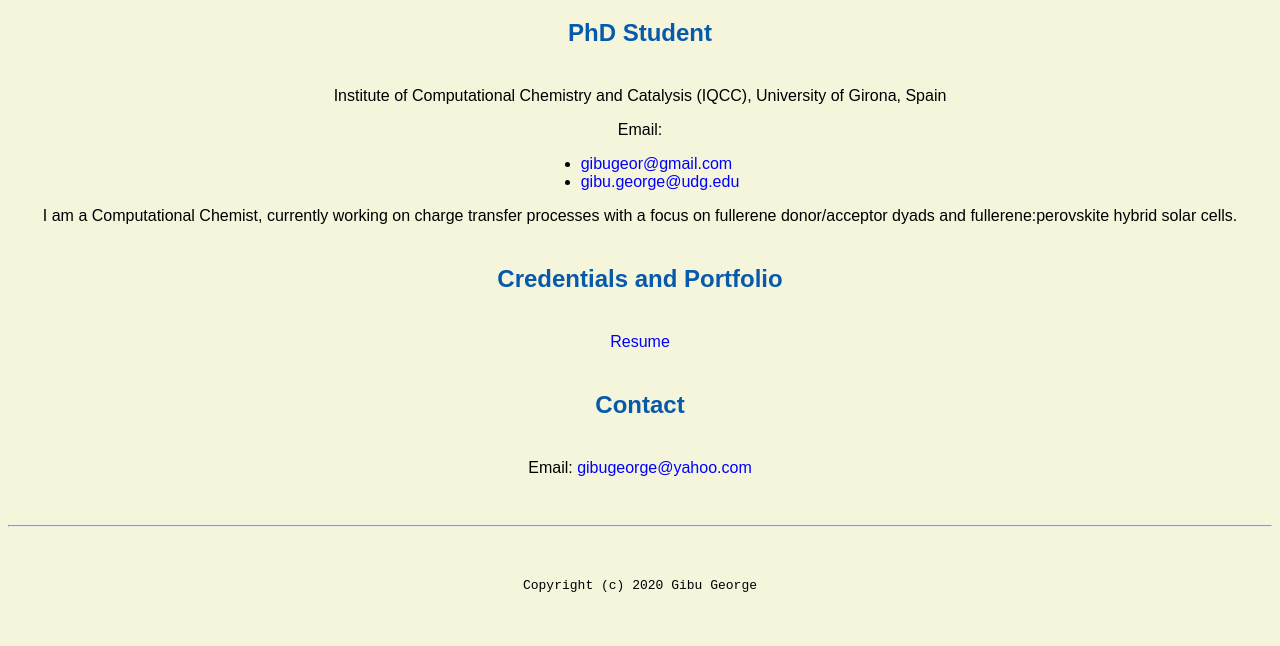
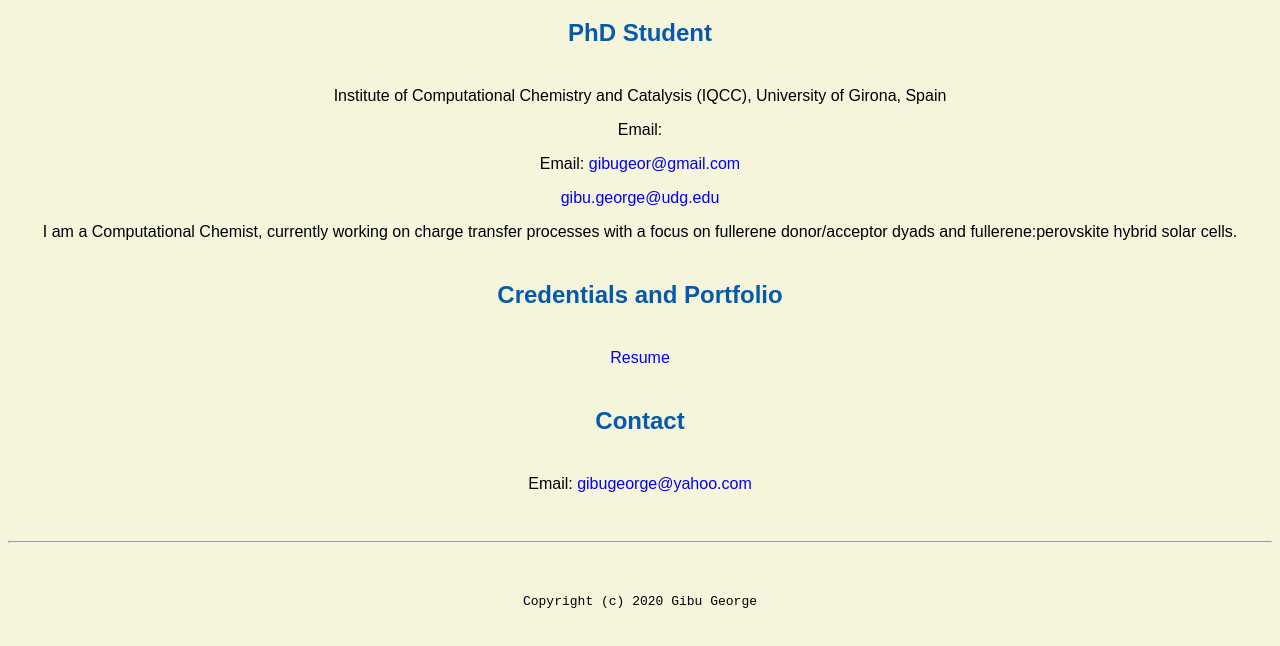
Before and after one commit to gibu-george/gibu-george.github.io, a plain HTML site: page index.html in a window 1280 px wide. Shown: the part 106-752 px from the top of the page. Drawn offline with Linux system fonts and the light colour scheme.

Commit message:
Update index.html

```diff
--- a/index.html
+++ b/index.html
@@ -15,10 +15,8 @@
     <h2>PhD Student</h2>
     <p>Institute of Computational Chemistry and Catalysis (IQCC), University of Girona, Spain</p>
     <p>Email:</p>
-    <ul>
-        <li><a href="mailto:gibugeor@gmail.com">gibugeor@gmail.com</a></li>
-        <li><a href="mailto:gibu.george@udg.edu">gibu.george@udg.edu</a></li>
-    </ul>
+    <p>Email: <a href="mailto:gibugeor@gmail.com">gibugeor@gmail.com</a></p>
+    <p><a href="mailto:gibu.george@udg.edu">gibu.george@udg.edu</a></p>
     <p>I am a Computational Chemist, currently working on charge transfer processes with a focus on fullerene donor/acceptor dyads and fullerene:perovskite hybrid solar cells.</p>
 
     <h2>Credentials and Portfolio</h2>
```
